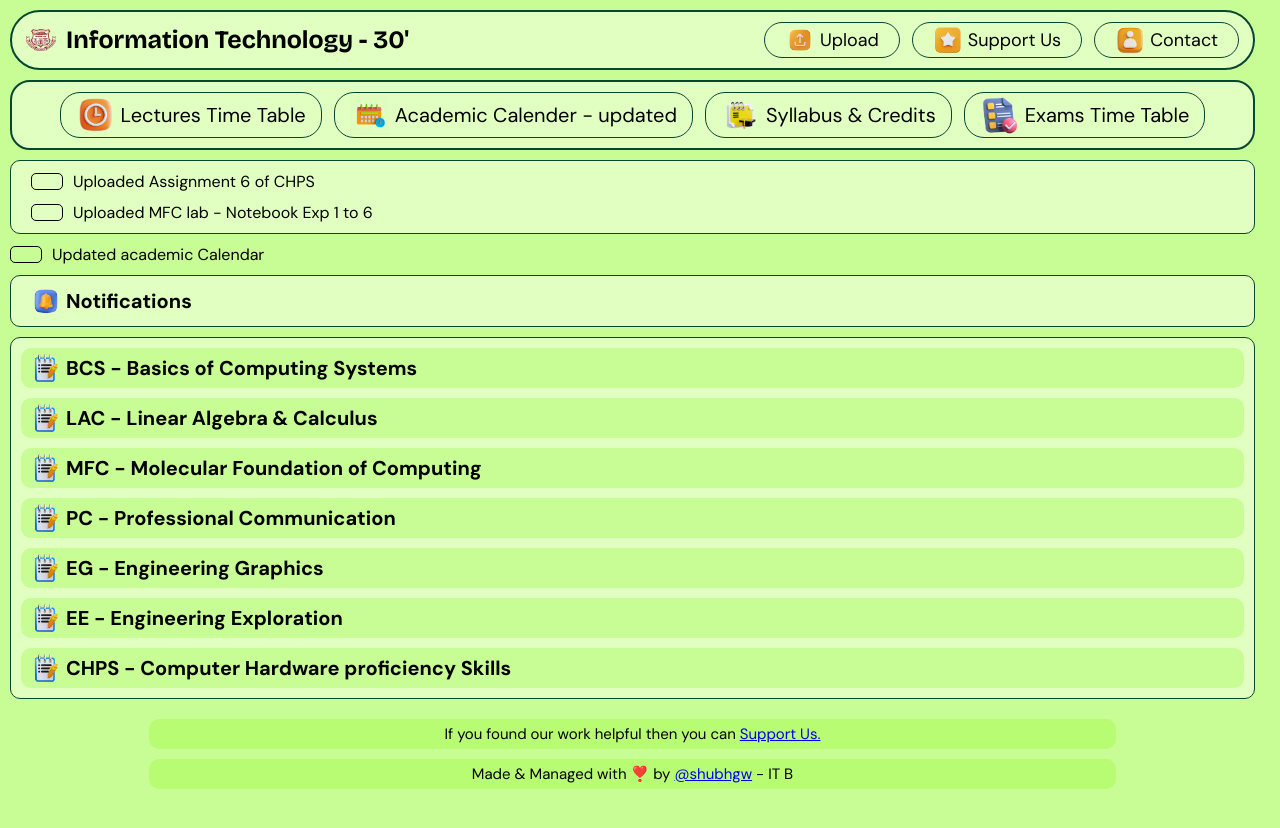
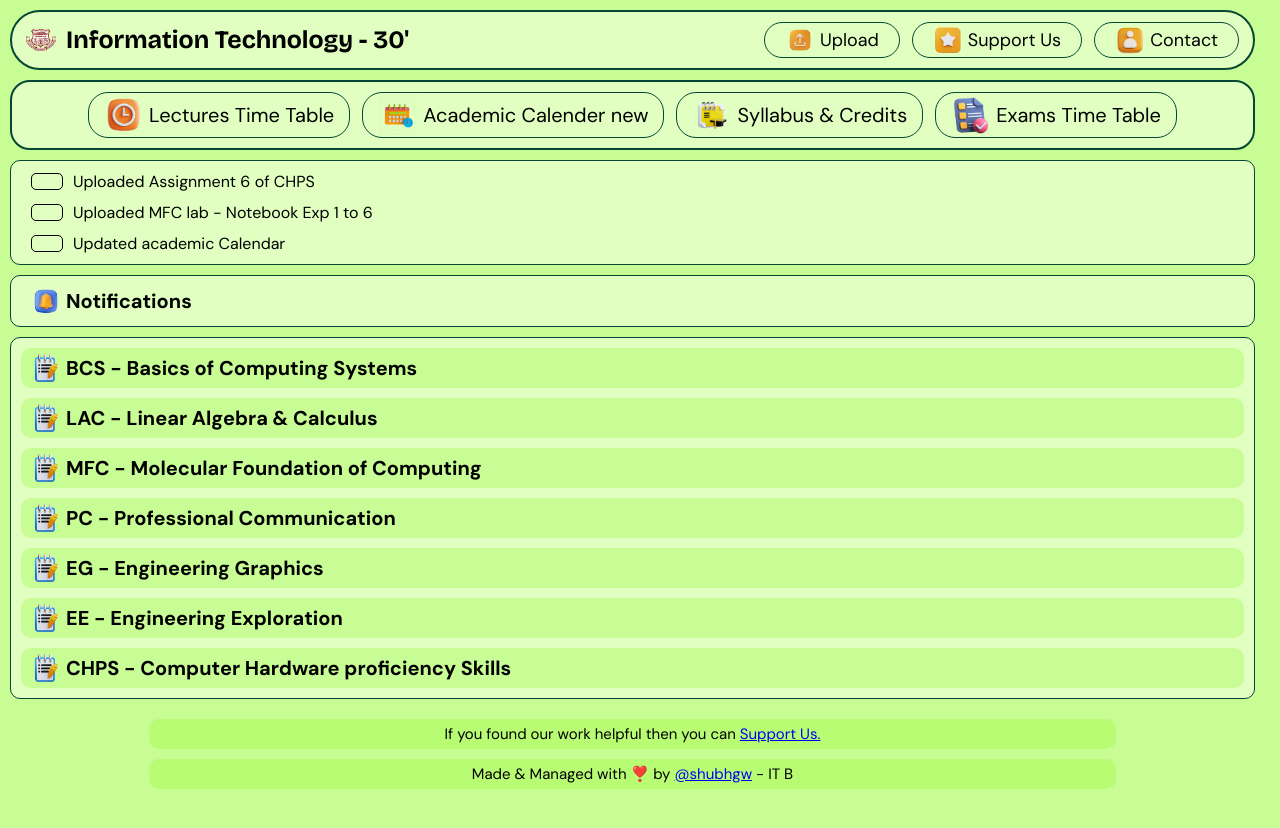
Before and after one commit to shubhgw/itb, a plain HTML site: page index.html in a window 1280 px wide. Drawn offline with nearby package versions, Linux system fonts and the light colour scheme; grey boxes are pictures that could not be loaded; a web font is replaced by a local one.

Commit message:
Update index.html

```diff
--- a/index.html
+++ b/index.html
@@ -63,7 +63,7 @@
           <a
             target="_blank"
             href="https://drive.google.com/file/d/1uWZOhr5gSRsYTjKEl8YshLusEbW0SZGc/view?usp=drivesdk"
-            ><img src="assets/icons/calender.png" alt="" />Academic Calender - updated</a
+            ><img src="assets/icons/calender.png" alt="" />Academic Calender new</a
           >
           <a
             target="_blank"
@@ -103,7 +103,7 @@
           ></video>
           <p>Uploaded MFC lab - Notebook Exp 1 to 6</p>
         </div>
-      </div>
+
 <div class="update">
           <video
             src="assets/new.mp4"
@@ -115,6 +115,7 @@
           <p>Updated academic Calendar</p>
         </div>
       </div>
+</div>
       <div class="notifications flexed">
         <details>
           <summary>
```
